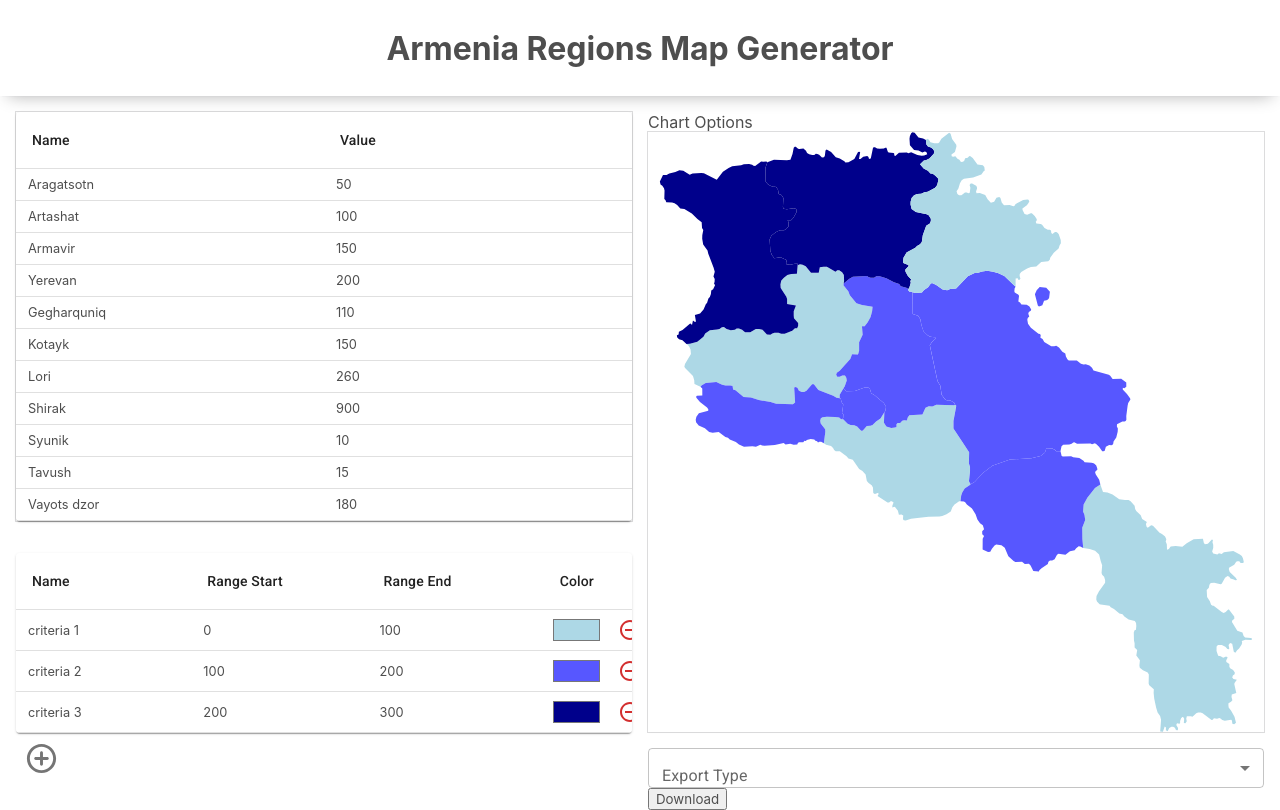
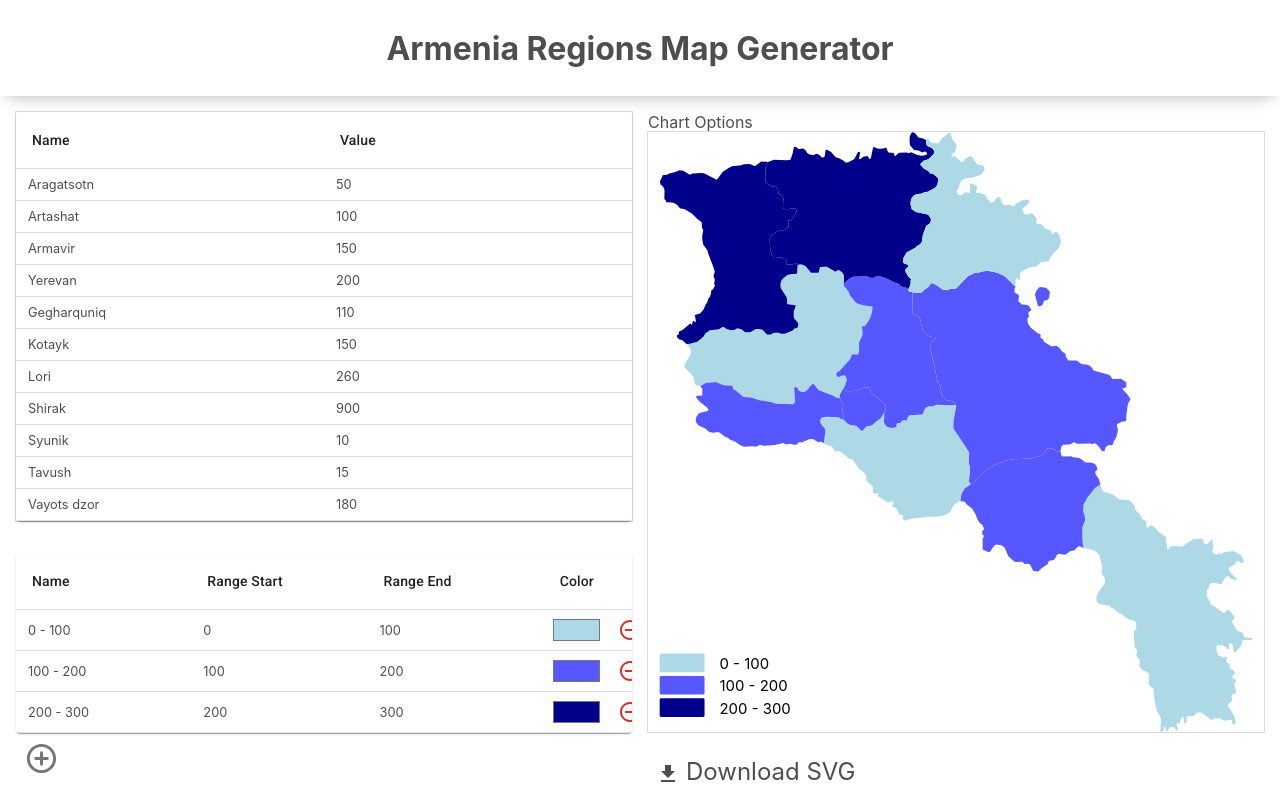
Before and after one commit to NavasardianMichael/arm-regions-chart, a React (Create React App) app: page / in a window 1280 px wide. Built offline with nearby package versions, Linux system fonts and the light colour scheme.

Commit message:
legend on chart

```diff
--- a/package.json
+++ b/package.json
@@ -15,7 +15,6 @@
     "@types/node": "^16.18.34",
     "@types/react": "^18.2.8",
     "@types/react-dom": "^18.2.4",
-    "jspdf": "^2.5.1",
     "react": "^18.2.0",
     "react-dom": "^18.2.0",
     "react-redux": "^8.0.7",
--- a/src/components/chart/Main.tsx
+++ b/src/components/chart/Main.tsx
@@ -105,6 +105,36 @@ export const Chart: FC<T_Props> = ({ data, legendOptions }) => {
                     id="vayotsDzor" fill={getColorByLegendOption(data.byId[REGIONS_IDS.vayotsDzor].value)}>
                         <title>vayotsDzor</title>
                 </path>
+                {
+                    legendOptions.allIds.map((legendOptionId, index, arr) => {
+                        const { id, color, name } = legendOptions.byId[legendOptionId];
+                        const positionY = 802.4 - (arr.length - index) * 30
+                        return (
+                            <g key={id} className={styles.legendOption}>
+                                <rect
+                                    width={60}
+                                    height={25}
+                                    rx={2}
+                                    ry={2}
+                                    x={0}
+                                    y={positionY - 15}
+                                    alignmentBaseline="middle"
+                                    fill={color}
+                                >
+                                    {name}
+                                </rect>
+                                <text
+                                    y={positionY}
+                                    x={80}
+                                    alignmentBaseline="middle"
+                                    fontSize={20}
+                                >
+                                    {name}
+                                </text>
+                            </g>
+                        )
+                    })
+                }
             </svg>
         </div>
     )
--- a/src/components/chart/styles.module.css
+++ b/src/components/chart/styles.module.css
@@ -1,8 +1,6 @@
 .chart {
-    max-width: 100%;
     box-shadow: rgba(0, 0, 0, 0.02) 0px 1px 3px 0px, rgba(27, 31, 35, 0.15) 0px 0px 0px 1px;
-    height: calc(100vh - var(--header-height) - 4rem);
-    max-height: 600px;
+    height: 600px;
 }
 
 .chart svg {
--- a/src/components/chartDownloadPanel/Main.tsx
+++ b/src/components/chartDownloadPanel/Main.tsx
@@ -1,15 +1,13 @@
-import FormControl from '@mui/material/FormControl';
-import InputLabel from '@mui/material/InputLabel';
-import MenuItem from '@mui/material/MenuItem';
-import Select, { SelectChangeEvent } from '@mui/material/Select';
-import { jsPDF } from "jspdf"
-import { FC, useState } from 'react'
+import { SelectChangeEvent } from '@mui/material/Select';
+import { FC, useState } from 'react';
 import { renderToString } from 'react-dom/server';
 
+import { IconButton } from '@mui/material';
 import { T_ChartState } from '../../store/chart/types';
 import { T_RegionsState } from '../../store/regions/types';
-import { Chart } from '../chart/Main'
-import styles from './styles.module.css'
+import { Chart } from '../chart/Main';
+import DownloadIcon from '@mui/icons-material/Download';
+import styles from './styles.module.css';
 
 type T_Props = {
     data: T_RegionsState,
@@ -18,28 +16,7 @@ type T_Props = {
 
 export const ChartDownloadPanel: FC<T_Props> = ({ data, legendOptions }) => {
 
-    const [assetType, setAssetType] = useState('');
-
-    const handleChange = (event: SelectChangeEvent) => {
-        setAssetType(event.target.value);
-    };
-
-    const generatePDF = () => {
-        const svgMarkup = <Chart data={data} legendOptions={legendOptions} />;
-        const svgStr = renderToString(svgMarkup);
-        const report = new jsPDF('portrait','pt','a4');
-        report.html(document.getElementById('chart') as HTMLElement).then(() => {
-            console.log({report});
-            report.save('report.pdf');
-
-        });
-    }
-
     const handleClick = () => {
-        console.log({assetType});
-
-        if(assetType === 'pdf') return generatePDF();
-
         const svgMarkup = <Chart data={data} legendOptions={legendOptions} />;
         const svgStr = renderToString(svgMarkup);
         const blob = new Blob([svgStr], { type: 'application/pdf' });
@@ -50,29 +27,15 @@ export const ChartDownloadPanel: FC<T_Props> = ({ data, legendOptions }) => {
         downloadLink.download = 'armenia-regions-chart.svg';
         downloadLink.click();
 
-        URL.revokeObjectURL(url);
+        // URL.revokeObjectURL(url);
     }
 
     return (
         <div className={styles.chartDownloadPanel}>
-            <FormControl fullWidth>
-            <InputLabel id="demo-simple-select-label">Export Type</InputLabel>
-            <Select
-                size='small'
-                labelId="demo-simple-select-label"
-                id="demo-simple-select"
-                label="Export Type"
-                value={assetType}
-                onChange={handleChange}
-            >
-                <MenuItem value='svg'>SVG</MenuItem>
-                <MenuItem value='png'>PNG</MenuItem>
-                <MenuItem value='pdf'>PDF</MenuItem>
-            </Select>
-            </FormControl>
-            <button onClick={handleClick}>
-                Download
-            </button>
+            <IconButton onClick={handleClick}>
+                <DownloadIcon sx={{marginTop: '6px', paddingRight: '6px'}} />
+                <div>Download SVG</div>
+            </IconButton>
         </div>
     )
 }
--- a/src/components/legendsTable/Main.tsx
+++ b/src/components/legendsTable/Main.tsx
@@ -15,15 +15,21 @@ export const LegendsTable: FC = () => {
     const dispatch = useTypedDispatch()
     const legendOptions = useTypedSelector(selectChartLegendOptions)
 
-    const handleChange: React.FocusEventHandler<HTMLInputElement> = (e) => {
+    const handleChange: React.ChangeEventHandler<HTMLInputElement> = (e) => {
         const { name, value } = e.currentTarget
         const attrName = e.currentTarget.getAttribute('data-chartoptionname') as keyof T_Legend
-        console.log({attrName});
 
-        dispatch(setChartLegendOptions({
+        const action = {
             id: name,
             [attrName]: value
-        }))
+        }
+        if(attrName === 'rangeStart' || attrName === 'rangeEnd') {
+            const { rangeStart, rangeEnd } = legendOptions.byId[name]
+            action.name = rangeStart + ' - ' + rangeEnd
+        }
+console.log({action});
+
+        dispatch(setChartLegendOptions(action))
     }
 
     const handlePlusClick: React.MouseEventHandler<HTMLButtonElement> = () => {
@@ -59,27 +65,27 @@ export const LegendsTable: FC = () => {
                                                 name={id}
                                                 data-chartoptionname='name'
                                                 className={styles.name}
-                                                defaultValue={name}
-                                                onBlur={handleChange}
+                                                value={name}
+                                                onChange={handleChange}
                                             />
                                         </TableCell>
                                         <TableCell>
                                             <input
                                                 name={id}
-                                                data-chartoptionname='text'
+                                                data-chartoptionname='rangeStart'
                                                 className={styles.rangeStart}
-                                                defaultValue={rangeStart}
-                                                onBlur={handleChange}
+                                                value={rangeStart}
+                                                onChange={handleChange}
                                             />
                                         </TableCell>
                                         <TableCell>
                                             <input
                                                 type='number'
-                                                data-chartoptionname='value'
+                                                data-chartoptionname='rangeEnd'
                                                 name={id}
                                                 className={styles.rangeEnd}
-                                                defaultValue={rangeEnd}
-                                                onBlur={handleChange}
+                                                value={rangeEnd}
+                                                onChange={handleChange}
                                             />
                                         </TableCell>
                                         <TableCell>
@@ -88,8 +94,8 @@ export const LegendsTable: FC = () => {
                                                 data-chartoptionname='color'
                                                 className={styles.color}
                                                 name={id}
-                                                defaultValue={color}
-                                                onBlur={handleChange}
+                                                value={color}
+                                                onChange={handleChange}
                                             />
                                         </TableCell>
                                         <TableCell className={styles.removeLegendCell}>
--- a/src/helpers/constants/chart.ts
+++ b/src/helpers/constants/chart.ts
@@ -5,21 +5,21 @@ export const LEGEND_INITIAL_ROW_IDS = ['initial-legend-row-id-1', 'initial-legen
 export const LEGEND_INITIAL_ROWS: T_ChartState['legend']['byId'] = {
   [LEGEND_INITIAL_ROW_IDS[0]]: {
     id: LEGEND_INITIAL_ROW_IDS[0],
-    name: 'criteria 1',
+    name: '0 - 100',
     rangeStart: 0,
     rangeEnd: 100,
     color: '#add8e6',
 },
 [LEGEND_INITIAL_ROW_IDS[1]]: {
     id: LEGEND_INITIAL_ROW_IDS[1],
-    name: 'criteria 2',
+    name: '100 - 200',
     rangeStart: 100,
     rangeEnd: 200,
     color: '#5757ff',
 },
 [LEGEND_INITIAL_ROW_IDS[2]]: {
     id: LEGEND_INITIAL_ROW_IDS[2],
-    name: 'criteria 3',
+    name: '200 - 300',
     rangeStart: 200,
     rangeEnd: 300,
     color: '#00008b',
--- a/src/store/chart/types.ts
+++ b/src/store/chart/types.ts
@@ -3,7 +3,7 @@ export type T_ChartState = {
         borderColor: string
     },
     legend: {
-        byId: { [key: T_Legend['id']]: T_Legend }
+        byId: Record<T_Legend['id'], T_Legend>
         allIds: T_Legend['id'][]
     }
 }
```
Also changed, not shown: 1 other file (tests, documents, lock files or other folders). Lines whose indentation alone changed are shown as unchanged.
